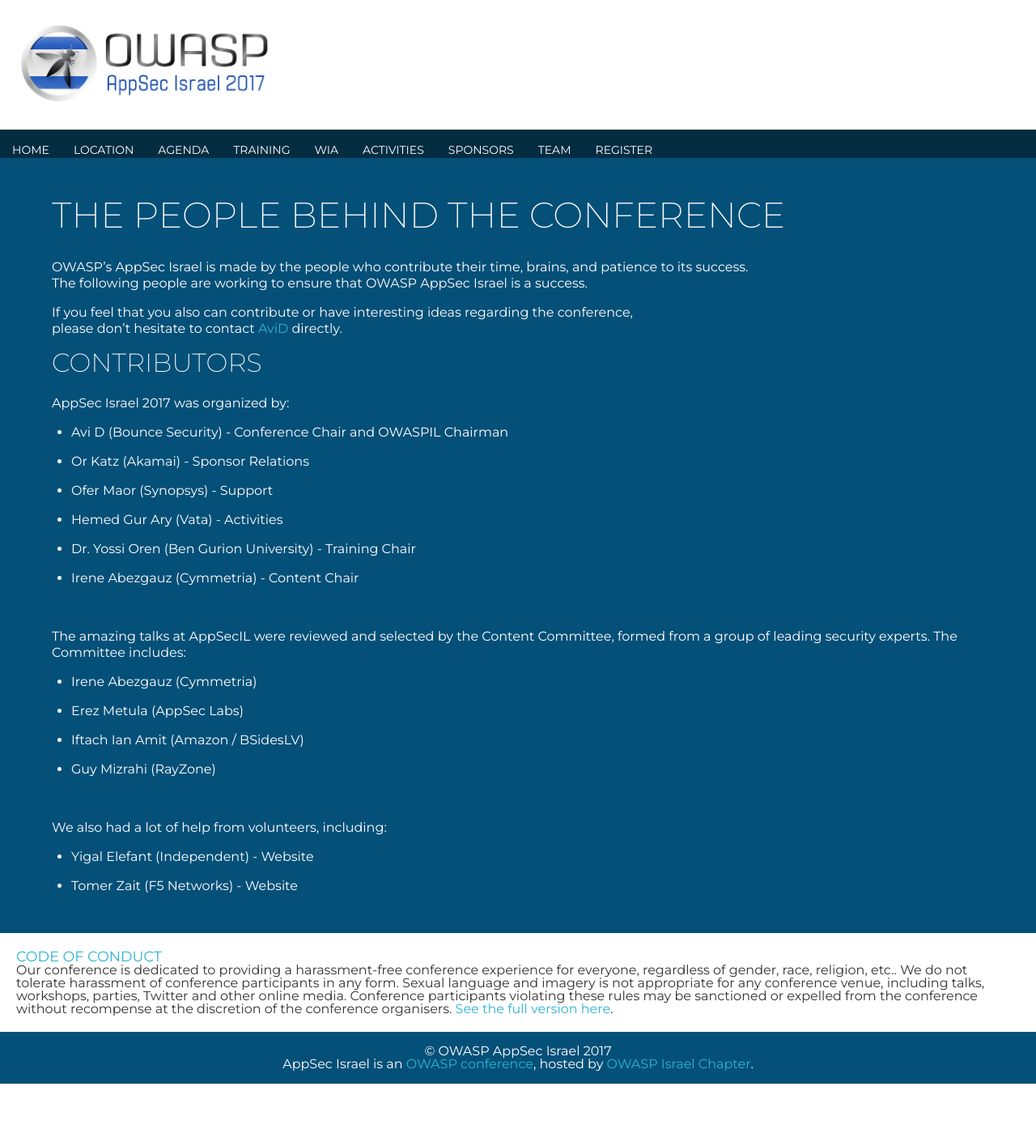
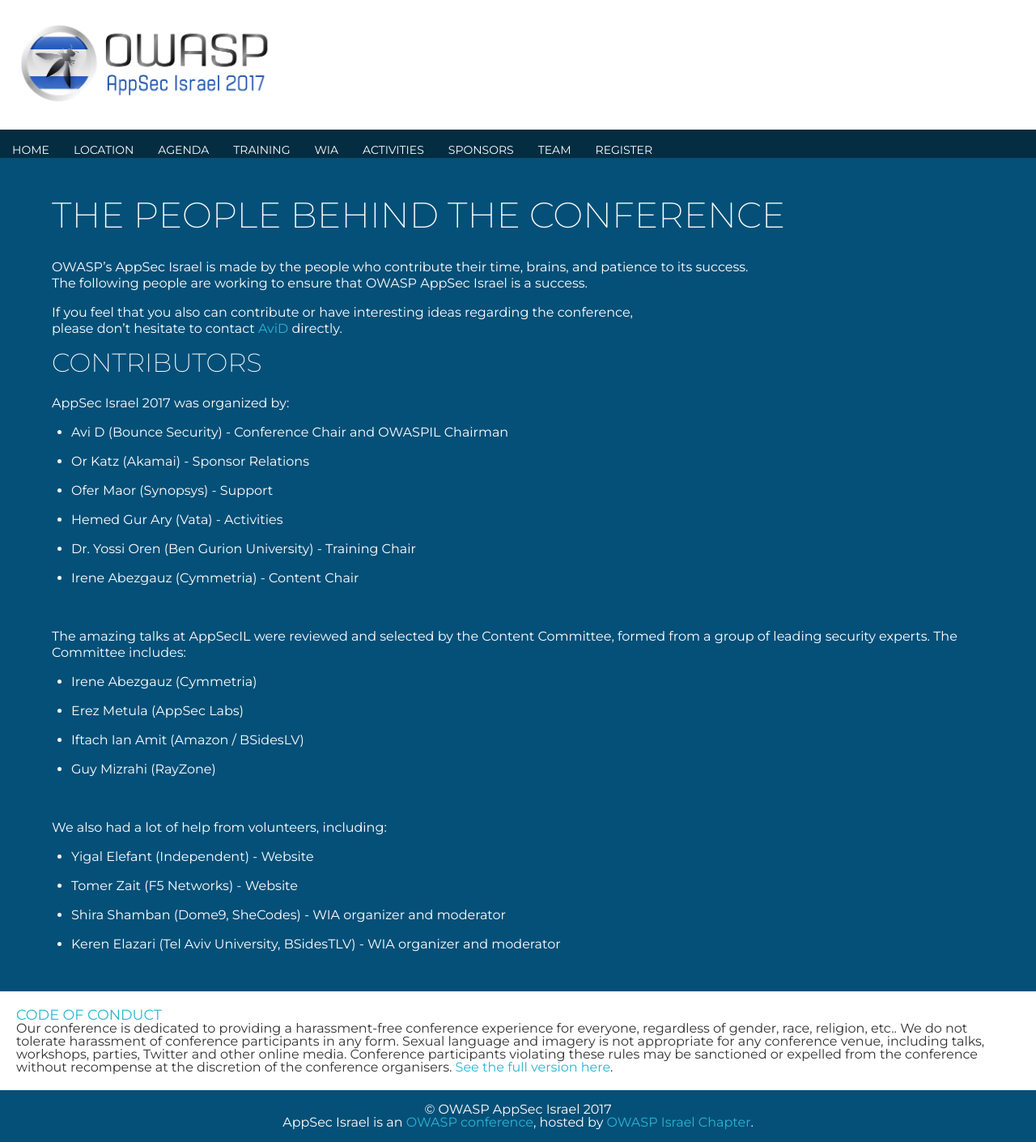
Before and after one commit to OWASP/AppSec-Israel-2017, a Jekyll site: the page built from Team.md, in a window 1280 px wide. Shown: the whole page at 81% size. Built offline with Jekyll 4.4.1, drawn with Linux system fonts in a browser that asks for light colours; our own code applies the rules of GitHub Pages for plain Markdown files; before the commit the page ends 1338 px from its top, so only the background shows below that.

Commit message:
Updated WIA (#14)
* Update WIA.md

* Update team.yml

* Update team.yml

```diff
--- a/WIA.md
+++ b/WIA.md
@@ -21,4 +21,4 @@ Whether you're a student, a fresh graduate or already working in the industry, t
 This WIA event is being co-hosted with SheCodes Israel, and is organized by:
 
 - Shira Shamban (Dome9, SheCodes)
-- Keren Elazari (Tel Aviv University)
+- Keren Elazari (Tel Aviv University, BSidesTLV)
--- a/_data/team.yml
+++ b/_data/team.yml
@@ -41,3 +41,9 @@ volunteers:
 - name: Tomer Zait
   title: F5 Networks
   role: Website
+- name: Shira Shamban
+  title: Dome9, SheCodes
+  role: WIA organizer and moderator
+- name: Keren Elazari
+  title: Tel Aviv University, BSidesTLV
+  role: WIA organizer and moderator
```
